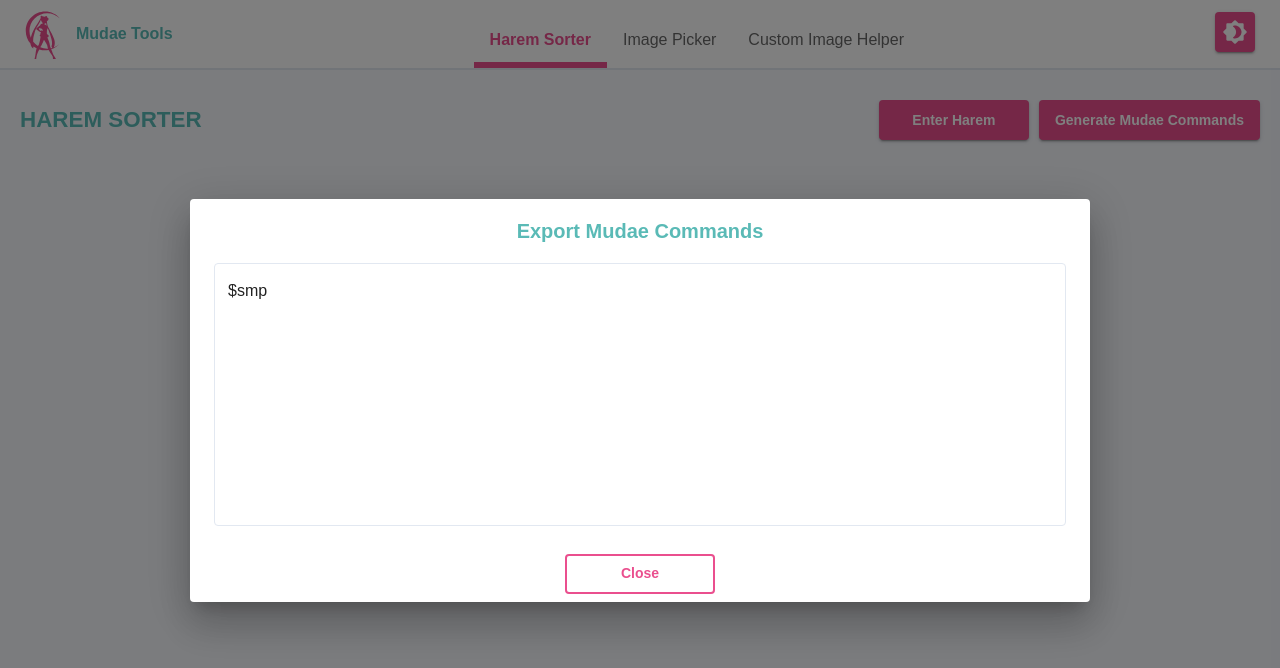
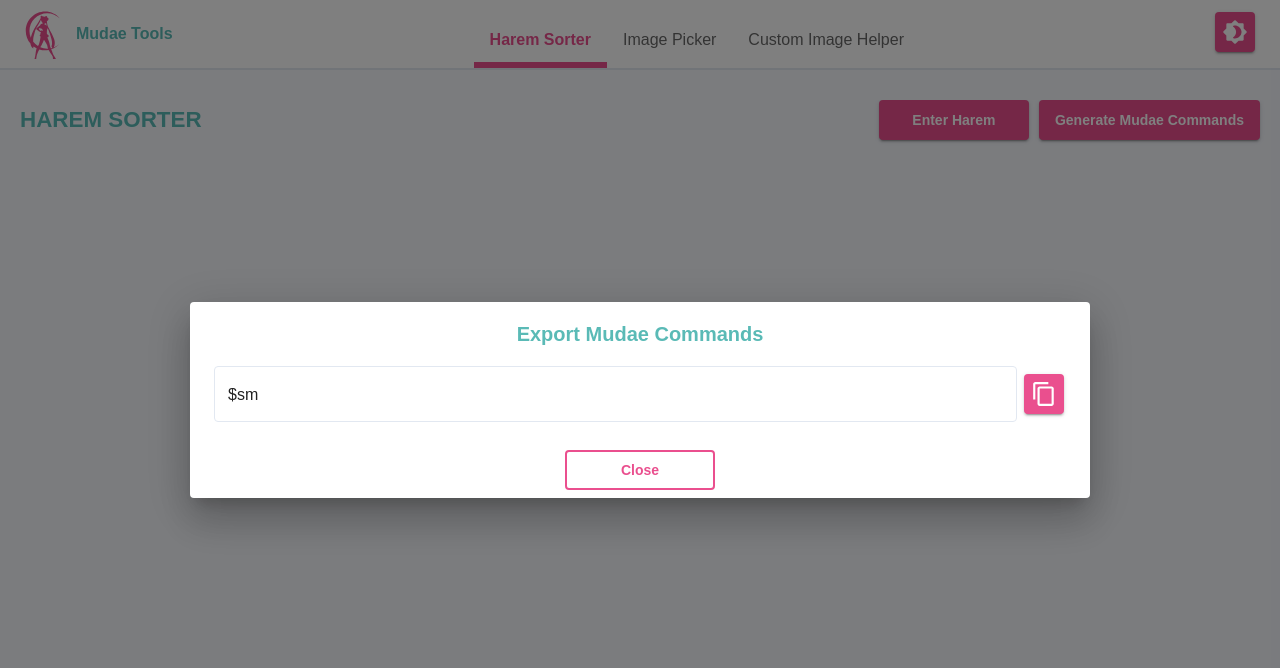
Before and after one commit to IdoiaReina/mudae-tools, a React (Create React App) app: page /harem-sorter in a window 1280 px wide. Both pictures are taken after a click on the button "Generate Mudae Commands". Shown: the top 668 px of the page. Built offline with nearby package versions, Linux system fonts and the light colour scheme; a web font is replaced by a local one.

Commit message:
Updated sorter

```diff
--- a/src/pages/SorterPage/SorterPage.tsx
+++ b/src/pages/SorterPage/SorterPage.tsx
@@ -19,6 +19,7 @@
   DialogTitle,
   TextField,
 } from '@mui/material'
+import { ContentCopy } from '@mui/icons-material'
 import {
   DndContext,
   closestCenter,
@@ -29,6 +30,7 @@
 } from '@dnd-kit/core'
 import LargeTitle from 'components/LargeTitle/LargeTitle'
 import LongButton from 'components/LongButton/LongButton'
+import CustomIconButton from 'components/IconButtons/CustomIconButton/CustomIconButton'
 import SortableItem from './SortableItem'
 
 /* Type declarations -------------------------------------------------------- */
@@ -82,6 +84,13 @@
   align-items: center;
 `
 
+const Line = styled.div`
+  display: flex;
+  width: 100%;
+  gap: 5px;
+  align-items: center;
+`
+
 /* Component declaration ---------------------------------------------------- */
 interface SorterPageProps {}
 
@@ -90,8 +99,9 @@
   const [ openInput, setOpenInput ] = useState<boolean>(false)
   const [ input, setInput ] = useState<string>(process.env.NODE_ENV === 'production' ? '' : defaultText)
   const [ openOutput, setOpenOutput ] = useState<boolean>(false)
-  const [ output, setOutput ] = useState<string>('')
+  const [ output, setOutput ] = useState<string[]>([])
   const [ waifus, setWaifus ] = useState<Waifu[]>([])
+  const sensors = useSensors(useSensor(PointerSensor), useSensor(KeyboardSensor, { coordinateGetter: sortableKeyboardCoordinates }))
 
   const onParseClick = () => {
     const lines = input.split('\n')
@@ -108,15 +118,40 @@
   }
 
   const onOutputClick = () => {
-    setOutput(`$smp ${waifus.map((w) => w.id).join('$')}`)
+    const ids = waifus.map((w) => w.id)
+    const maxLength = 2000
+    const result: string[] = []
+    let currentText = '$smp '
+    let lastAddedId = ''
+
+    ids.forEach((id) => {
+      const nextText = `${currentText + id}$`
+      console.log(nextText)
+
+      if (nextText.length > maxLength) {
+        result.push(currentText.trim().slice(0, -1))
+        currentText = `$smp ${lastAddedId}$${id}$`
+      } else {
+        currentText = nextText
+        lastAddedId = id
+      }
+    })
+
+    if (currentText.trim()) {
+      result.push(currentText.trim().slice(0, -1))
+    }
+
+    setOutput(result)
   }
 
-  const sensors = useSensors(
-    useSensor(PointerSensor),
-    useSensor(KeyboardSensor, {
-      coordinateGetter: sortableKeyboardCoordinates,
-    }),
-  )
+  const onCopyToClipBoard = async (value: string) => {
+    if (typeof ClipboardItem !== 'undefined') {
+      const html = new Blob([ value ], { type: 'text/html' })
+      const text = new Blob([ value ], { type: 'text/plain' })
+      const data = new ClipboardItem({ 'text/html': html, 'text/plain': text })
+      await navigator.clipboard.write([ data ])
+    }
+  }
 
   const handleDragEnd = (event: {active: {id: string}; over: {id: string}} ) => {
     const { active, over } = event
@@ -199,12 +234,21 @@
           Export Mudae Commands
         </ModalTitle>
         <DialogContent>
-          <TextField
-            value={output}
-            onChange={(e) => setOutput(e.target.value)}
-            multiline
-            rows={10}
-          />
+          {
+            output.map((value, index) => (
+              <Line key={index}>
+                <TextField
+                  value={value}
+                  multiline
+                />
+                <CustomIconButton
+                  Icon={ContentCopy}
+                  variant="contained"
+                  onClick={() => onCopyToClipBoard(value)}
+                />
+              </Line>
+            ))
+          }
         </DialogContent>
         <ModalAction>
           <LongButton
```
